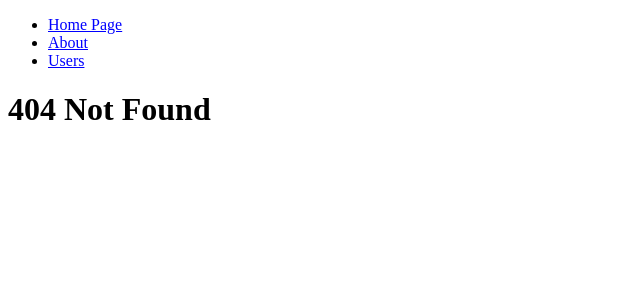
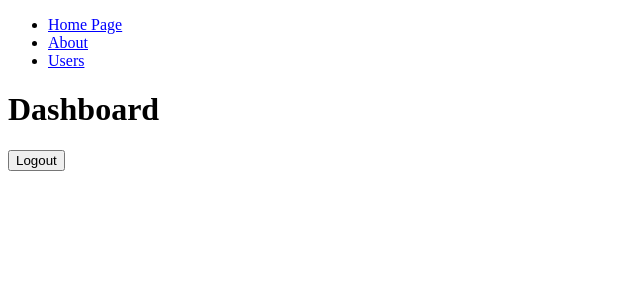
Before and after one commit to ejoelrojas9/react-router-tutorial, a React (Create React App) app: page /dashboard in a window 1280 px wide. Before the commit this address had no page. Shown: the top 300 px of the page, without its empty margins (0-640 px from the left). Built offline with nearby package versions, Linux system fonts and the light colour scheme.

Commit message:
Configuración de useNAvigate como boton para hacer una acción, en este caso ir a la pagina principal

```diff
--- a/src/App.js
+++ b/src/App.js
@@ -5,6 +5,7 @@
 import UserPage from './pages/UserPage'
 import NotFoundPage from "./pages/NotFoundPage";
 import Navbar from "./components/Navbar";
+import Dashboard from "./pages/Dashboard";
 
 
 export default function App() {
@@ -19,6 +20,7 @@
         <Route path="/users" element={<UsersPage/>}/>
         <Route path="/usuarios" element={<Navigate to="/users"/>} />
         <Route path="/users/:id" element={<UserPage/>}/>
+        <Route path="/dashboard" element={<Dashboard/>} />
         <Route path="*" element={<NotFoundPage/>}/>
       </Routes>
 
--- /dev/null
+++ b/src/pages/Dashboard.js
@@ -0,0 +1,18 @@
+import {useNavigate} from 'react-router-dom'
+
+export default function Dashboard() {
+  const navigate = useNavigate()
+
+  const handleClick = () => {
+    navigate("/");
+  };
+    return ( <
+        div >
+          < h1 > Dashboard < /h1>
+        <button onClick={handleClick}>
+        Logout
+        </button>
+        </div >
+
+    )
+}
```
